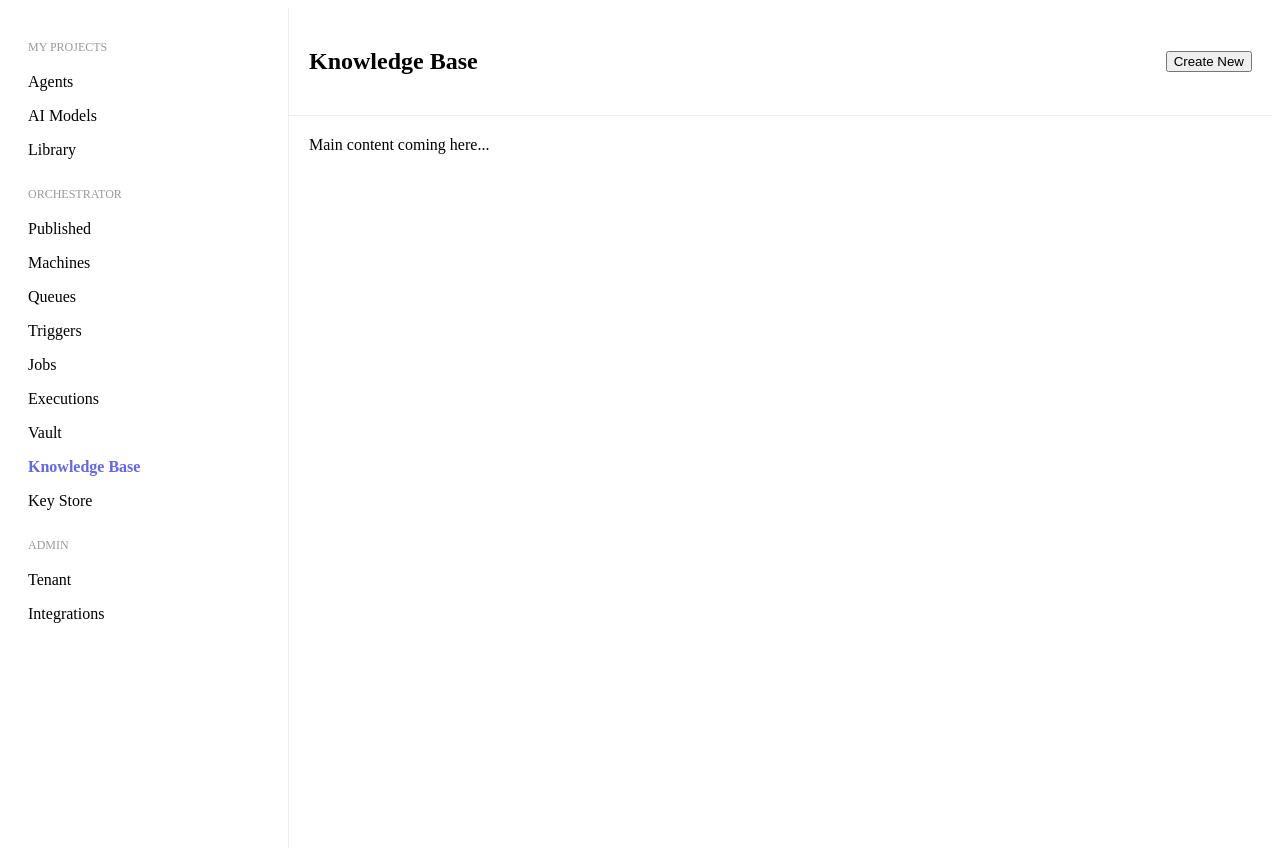
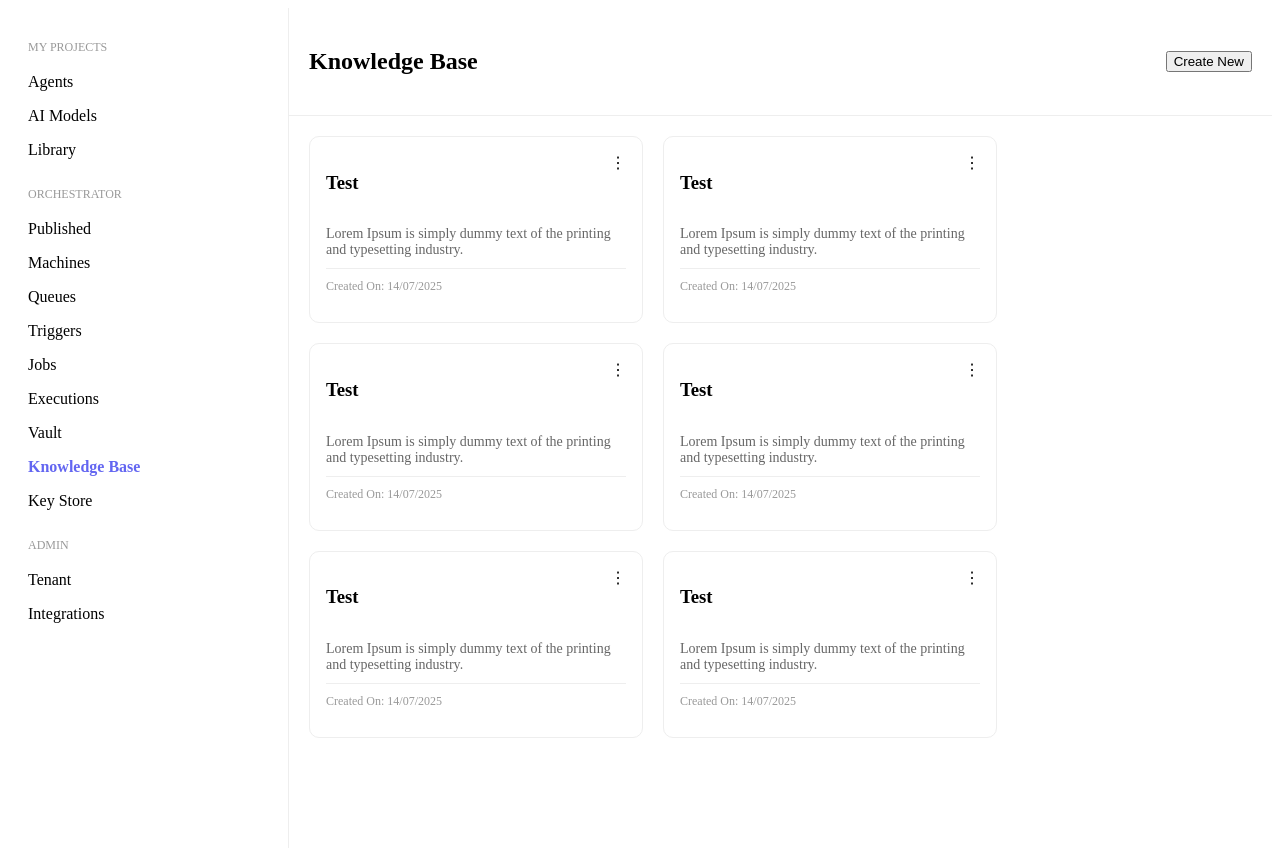
Before and after one commit to faizaneqbal/worcspace-kb, a React (Vite) app: page / in a window 1280 px wide. Built offline with nearby package versions, Linux system fonts and the light colour scheme.

Commit message:
Added KB cards grid with basic UI layout

```diff
--- a/src/App.jsx
+++ b/src/App.jsx
@@ -3,6 +3,7 @@
 
 import Sidebar from './components/Sidebar'
 import Navbar from './components/Navbar'
+import KBCard from './components/KBCard'
 
 function App() {
   return (
@@ -15,15 +16,20 @@ function App() {
       {/* Right side - Main content (empty for now) */}
       <div style={{ flex: 1, display: 'flex', flexDirection: 'column' }}>
 
-  {/* Navbar (top) */}
-  <Navbar />
+        {/* Navbar (top) */}
+        <Navbar />
 
-  {/* Main Content (below navbar) */}
-  <div style={{ padding: '20px' }}>
-    Main content coming here...
-  </div>
+        {/* Main Content (below navbar) */}
+        <div style={{ padding: '20px', display: 'flex', gap: '20px', flexWrap: 'wrap' }}>
 
-</div>
+          {/* Simulating data using array */}
+          {[1, 2, 3, 4, 5, 6].map((item) => (
+            <KBCard key={item} />
+          ))}
+
+        </div>
+
+      </div>
 
     </div>
   )
--- /dev/null
+++ b/src/components/KBCard.jsx
@@ -0,0 +1,48 @@
+// KBCard.jsx - Represents a single Knowledge Base card
+
+function KBCard() {
+  return (
+    <div style={{
+      border: '1px solid #eee',
+      borderRadius: '10px',
+      padding: '16px',
+      width: '300px',
+      background: '#fff'
+    }}>
+
+      {/* Top section: Title + menu */}
+      <div style={{
+        display: 'flex',
+        justifyContent: 'space-between',
+        marginBottom: '10px'
+      }}>
+        <h3>Test</h3>
+        <span>⋮</span>
+      </div>
+
+      {/* Description */}
+      <p style={{
+        fontSize: '14px',
+        color: '#666',
+        marginBottom: '10px'
+      }}>
+        Lorem Ipsum is simply dummy text of the printing and typesetting industry.
+      </p>
+
+      {/* Divider */}
+      <hr style={{ border: 'none', borderTop: '1px solid #eee' }} />
+
+      {/* Footer */}
+      <p style={{
+        fontSize: '12px',
+        color: '#999',
+        marginTop: '10px'
+      }}>
+        Created On: 14/07/2025
+      </p>
+
+    </div>
+  )
+}
+
+export default KBCard
```
